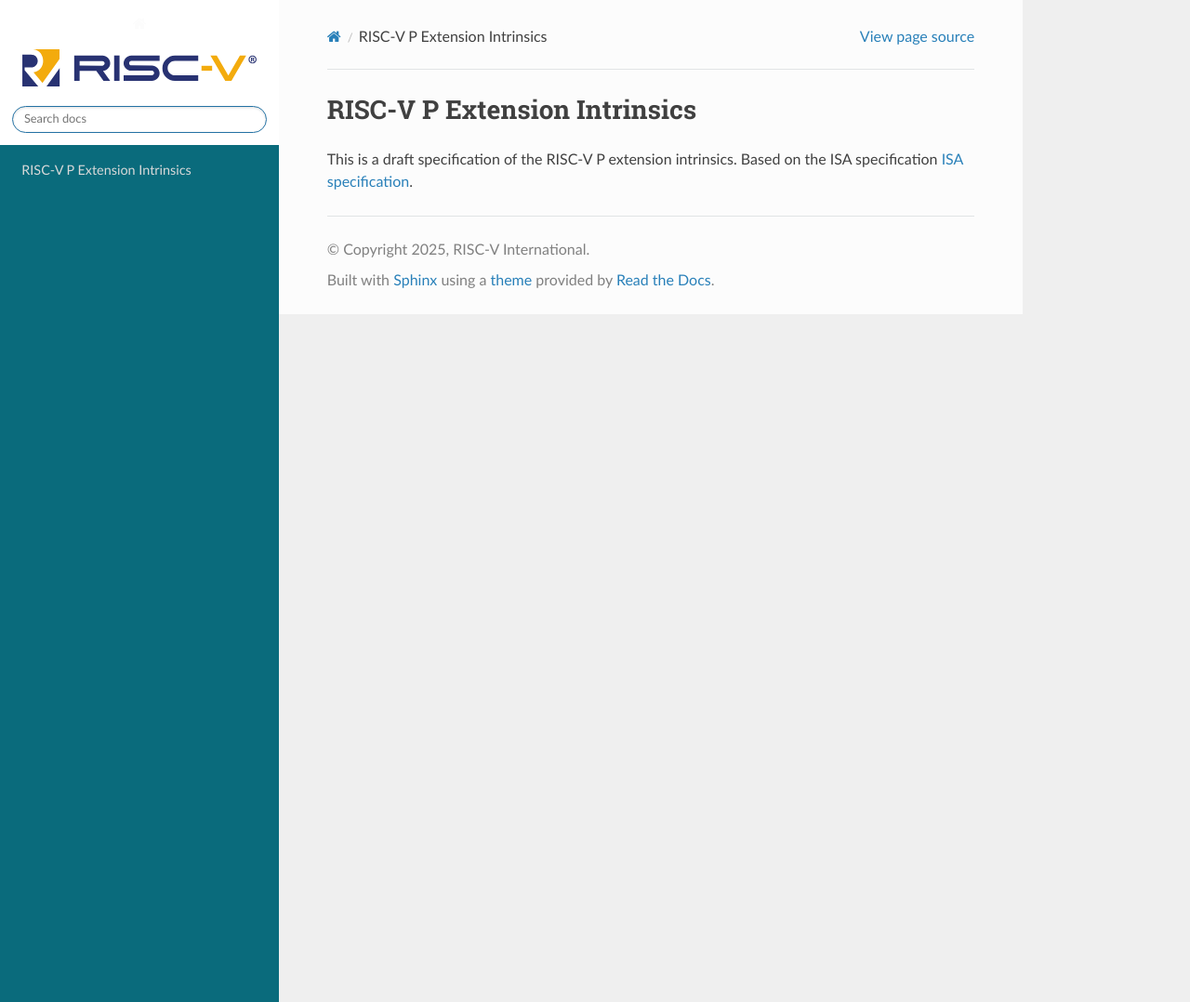
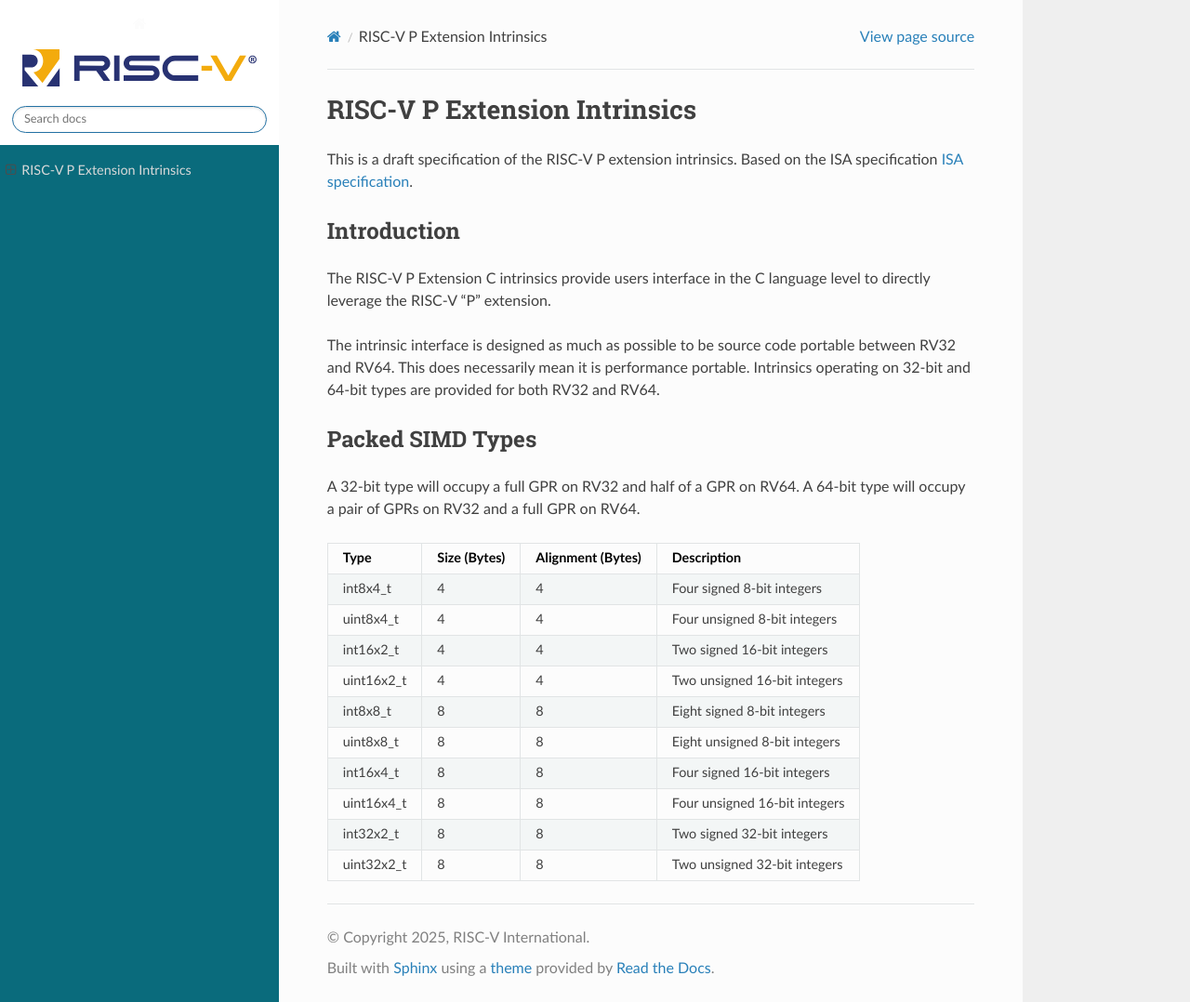
Before and after one commit to topperc/p-ext-intrinsics, a Sphinx documentation site: the page built from source/index.md, in a window 1280 px wide and 1078 px high. Shown: the whole window at 93% size. Built offline with Sphinx 7.4.7 and the Read the Docs theme 3.1.0, drawn with Linux system fonts in a browser that asks for light colours.

Commit message:
Add packed types.

```diff
--- a/source/index.md
+++ b/source/index.md
@@ -1,3 +1,28 @@
 # RISC-V P Extension Intrinsics
 
 This is a draft specification of the RISC-V P extension intrinsics. Based on the ISA specification [ISA specification](https://www.jhauser.us/RISCV/ext-P/).
+
+## Introduction
+
+The RISC-V P Extension C intrinsics provide users interface in the C language level to directly leverage the RISC-V "P" extension.
+
+The intrinsic interface is designed as much as possible to be source code portable between RV32 and RV64. This does necessarily mean it is performance portable. Intrinsics operating
+on 32-bit and 64-bit types are provided for both RV32 and RV64.
+
+## Packed SIMD Types
+
+A 32-bit type will occupy a full GPR on RV32 and half of a GPR on RV64.
+A 64-bit type will occupy a pair of GPRs on RV32 and a full GPR on RV64.
+
+| Type       | Size (Bytes) | Alignment (Bytes) | Description                    |
+|------------|--------------|-------------------|--------------------------------|
+| int8x4_t   | 4            | 4                 | Four signed 8-bit integers     |
+| uint8x4_t  | 4            | 4                 | Four unsigned 8-bit integers   |
+| int16x2_t  | 4            | 4                 | Two signed 16-bit integers     |
+| uint16x2_t | 4            | 4                 | Two unsigned 16-bit integers   |
+| int8x8_t   | 8            | 8                 | Eight signed 8-bit integers    |
+| uint8x8_t  | 8            | 8                 | Eight unsigned 8-bit integers  |
+| int16x4_t  | 8            | 8                 | Four signed 16-bit integers    |
+| uint16x4_t | 8            | 8                 | Four unsigned 16-bit integers  |
+| int32x2_t  | 8            | 8                 | Two signed 32-bit integers     |
+| uint32x2_t | 8            | 8                 | Two unsigned 32-bit integers   |
```
